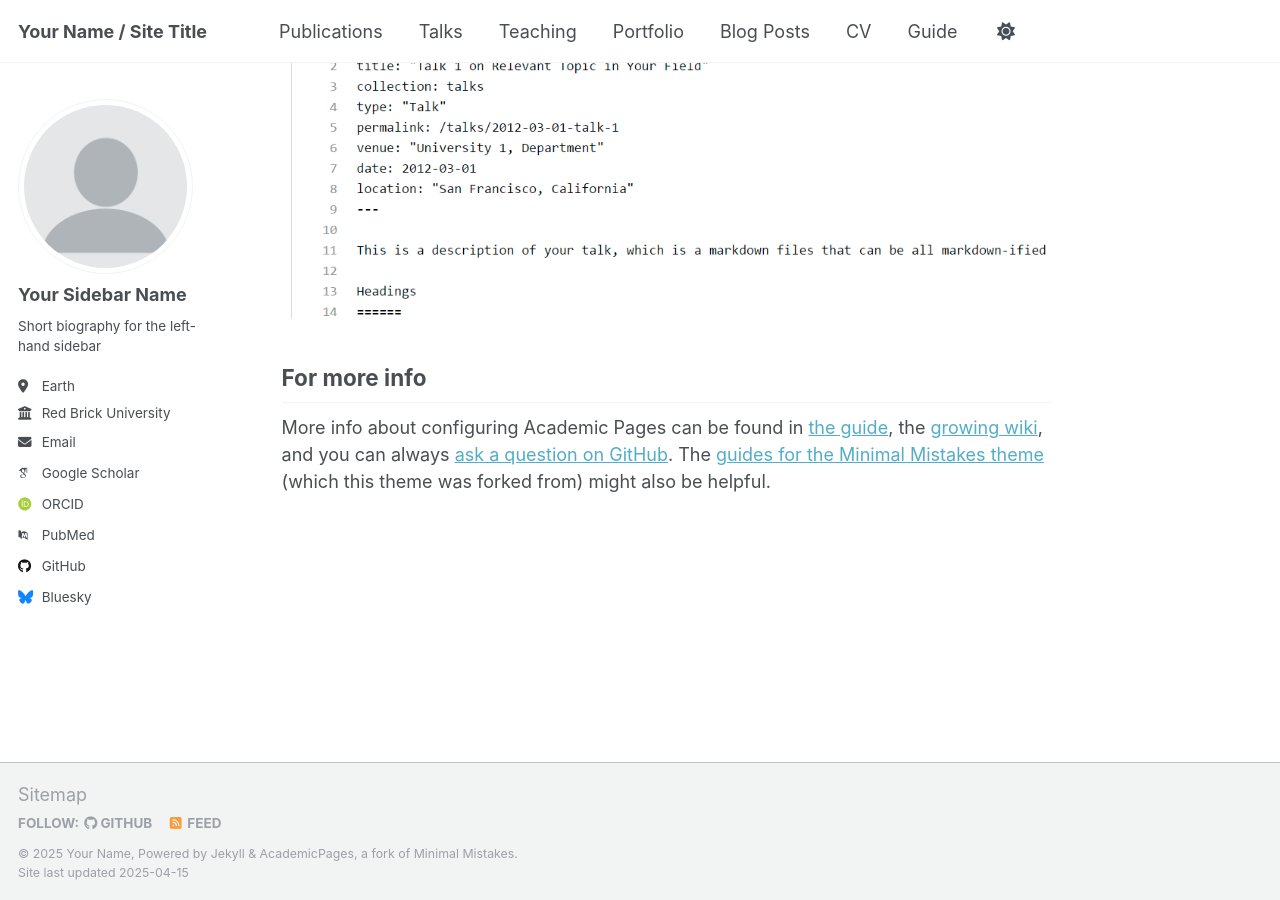
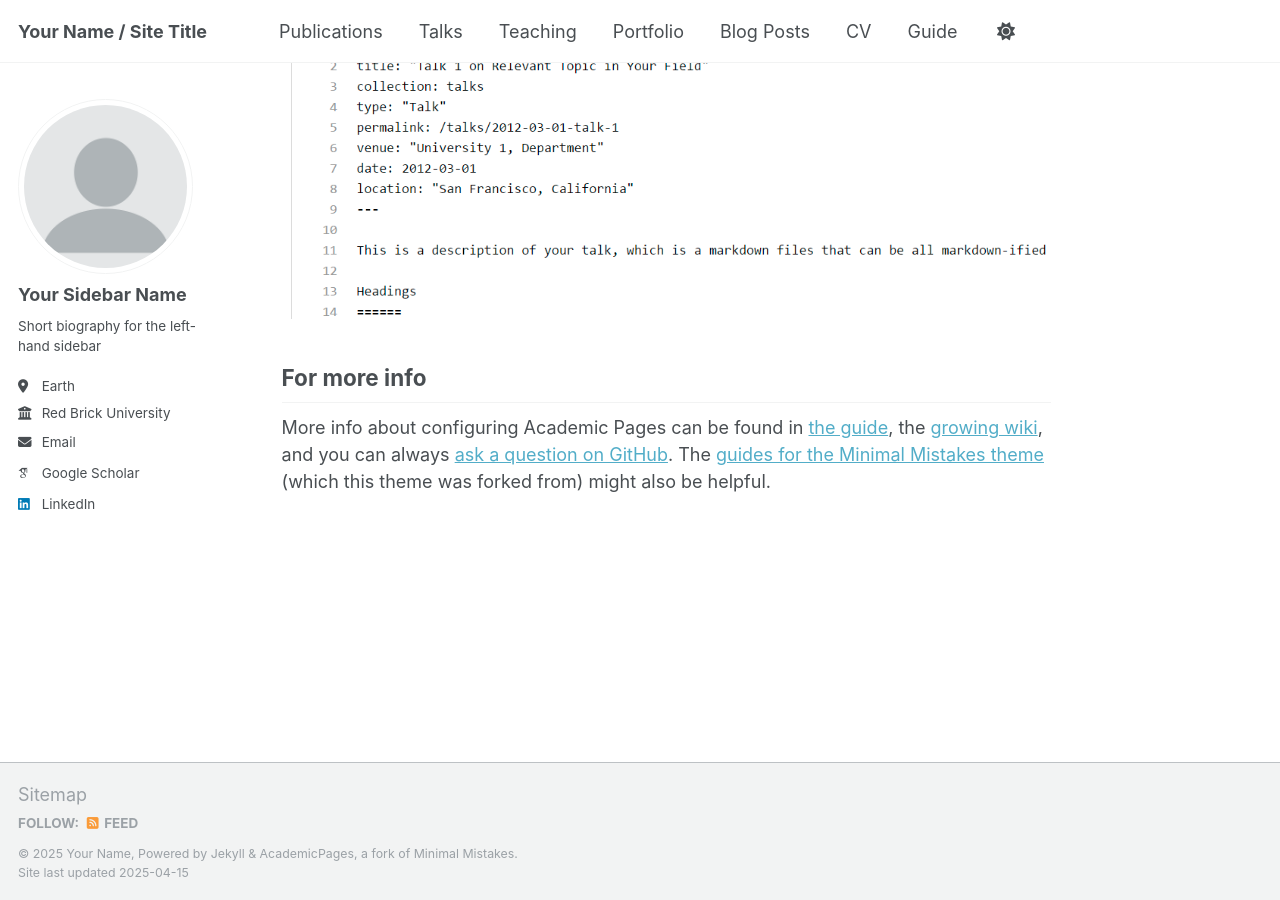
Before and after one commit to theoemmerich/theoemmerich.github.io, a Jekyll site: the page built from _pages/about.md, in a window 1280 px wide and 900 px high, scrolled down 2636 px. Built offline with Jekyll 4.4.1, drawn with Linux system fonts in a browser that asks for light colours; some web fonts are replaced; part of the change alters nothing that is shown.

Commit message:
Update _config.yml

```diff
--- a/_config.yml
+++ b/_config.yml
@@ -33,11 +33,11 @@ author:
 
   # Academic websites
   arxiv            : # URL - Update with the correct link to your profile
-  googlescholar    : "https://scholar.google.com/citations?user=PS_CX0AAAAAJ"
+  googlescholar    : "https://scholar.google.com/citations?user=_dFrKUwAAAAJ&hl=en"
   impactstory      : # URL
-  orcid            : "http://orcid.org/yourorcidurl"
+  orcid            : # Username
   semantic         : # URL
-  pubmed           : "https://www.ncbi.nlm.nih.gov/pubmed/?term=john+snow"
+  pubmed           : # Username
   researchgate     : # URL
   scopus           : # URL
 
@@ -45,12 +45,12 @@ author:
   bitbucket        : # Username - Update with your username on the site
   codepen          : # Username
   dribbble         : # Username
-  github           : "academicpages"
+  github           : # Username
   kaggle           : # Username
   stackoverflow    : # User number or user number and name (i.e., use "1" or "1/jeff-atwood")
 
   # Social media
-  bluesky          : "bsky.app" # Replace this with you Bluesky username
+  bluesky          : # Username
   facebook         : # Username
   flickr           : # Username
   foursquare       : # Username
@@ -59,7 +59,7 @@ author:
   keybase          : # Username
   instagram        : # Username
   lastfm           : # Username
-  linkedin         : # Username
+  linkedin         :  "https://www.linkedin.com/in/th%C3%A9o-emmerich-023143107/?originalSubdomain=fr"
   mastodon         : # URL
   medium           : # URL
   pinterest        : # Username
```
